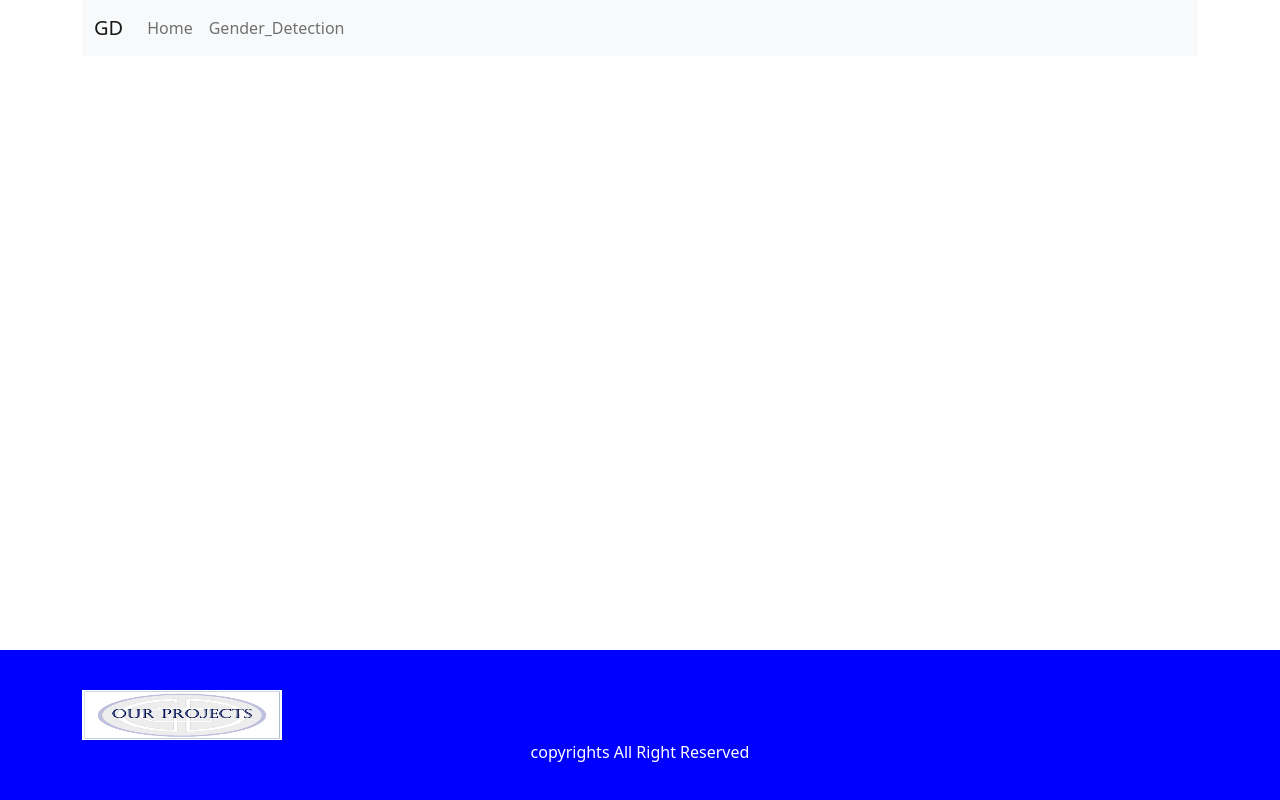
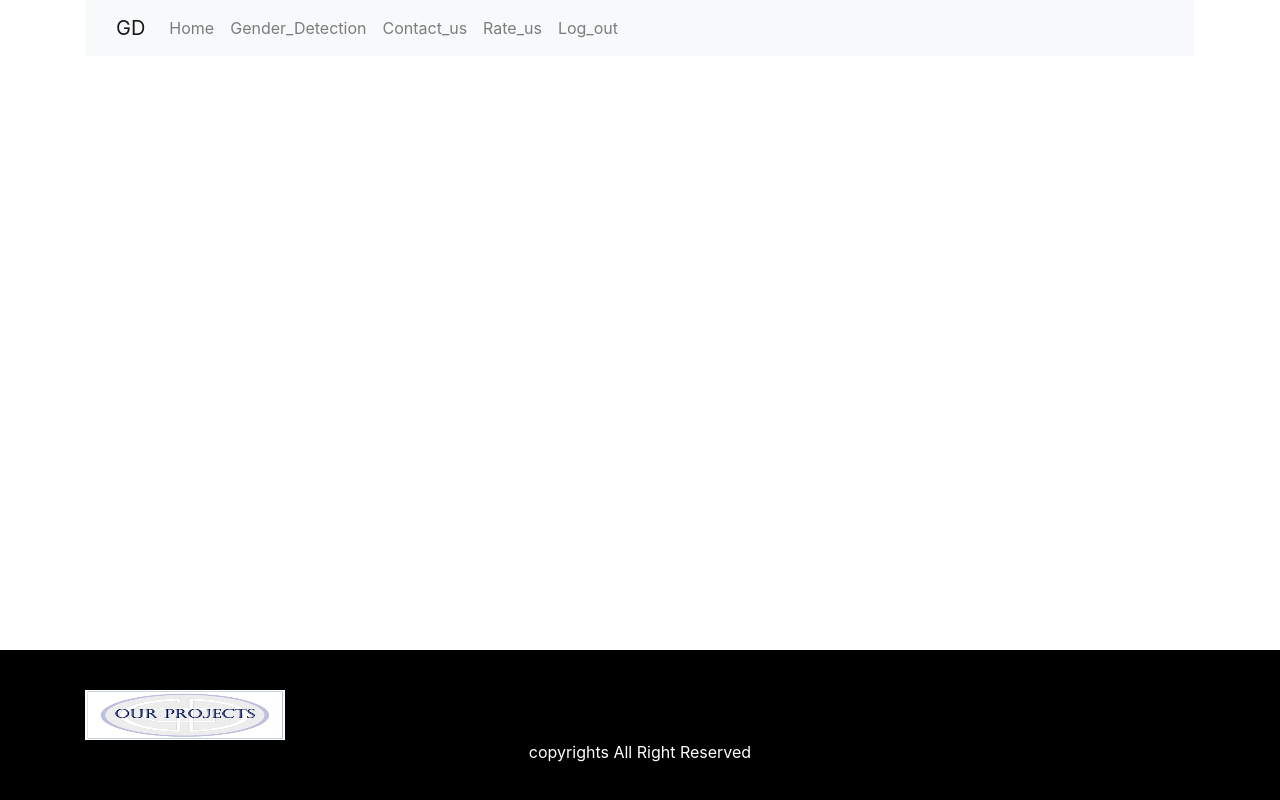
Before and after one commit to CHAITRAP11/Gender_Classification, a Flask app: page /base in a window 1280 px wide. Run offline with Flask 2, Linux system fonts and the light colour scheme; parts of the project's set-up code (start-up, migrations or seed data) failed here and were passed over; some libraries are stand-ins or nearby versions.

Commit message:
Update base.html

```diff
--- a/templates/base.html
+++ b/templates/base.html
@@ -2,6 +2,8 @@
 <html>
 <head>
 	<link href="https://cdn.jsdelivr.net/npm/bootstrap@5.0.0-beta3/dist/css/bootstrap.min.css" rel="stylesheet" integrity="sha384-eOJMYsd53ii+scO/bJGFsiCZc+5NDVN2yr8+0RDqr0Ql0h+rP48ckxlpbzKgwra6" crossorigin="anonymous">
+	<link rel="stylesheet" href="https://stackpath.bootstrapcdn.com/bootstrap/4.4.0/css/bootstrap.min.css" integrity="sha384-SI27wrMjH3ZZ89r4o+fGIJtnzkAnFs3E4qz9DIYioCQ5l9Rd/7UAa8DHcaL8jkWt" crossorigin="anonymous">
+    <link rel="stylesheet" href="https://cdnjs.cloudflare.com/ajax/libs/rateYo/2.3.2/jquery.rateyo.min.css">
 	<link rel="stylesheet" type="text/css" href="{{url_for('static',filename='main.css')}}">
 	<title>Gen</title>
 </head>
@@ -22,6 +24,15 @@
         </li>
         <li class="nav-item">
           <a class="nav-link" href="{{url_for('faceapp') }}">Gender_Detection</a>
+        </li>
+        <li class="nav-item">
+          <a class="nav-link" href="{{url_for('contact') }}">Contact_us</a>
+        </li>
+        <li class="nav-item">
+          <a class="nav-link" href="{{url_for('rate_us') }}">Rate_us</a>
+        </li>
+        <li class="nav-item float-end">
+          <a class="nav-link " href="{{url_for('log_out') }}" >Log_out</a>
         </li>
       </ul>
     </div>
@@ -47,11 +58,16 @@
 			left:0;
 			bottom: 0;
 			width: 100%;
-			background-color: blue;
+			background-color: black;
 			padding-top: 40px;
 			padding-bottom: 20px;
 		};
+
 	</style>
+
+	<script src="https://cdnjs.cloudflare.com/ajax/libs/jquery/3.3.1/jquery.min.js"></script>
+<script src="https://cdnjs.cloudflare.com/ajax/libs/rateYo/2.3.2/jquery.rateyo.min.js"></script>
+
 
 </body>
 </html>
```
